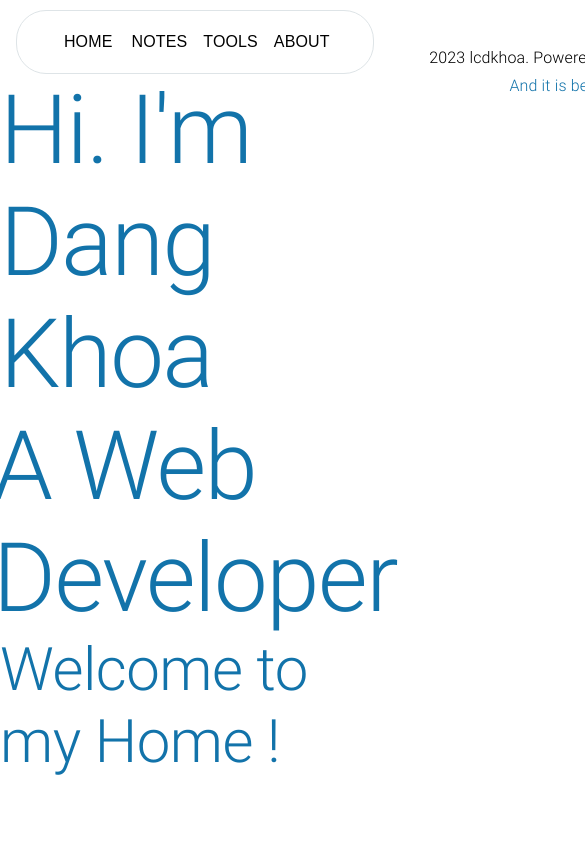
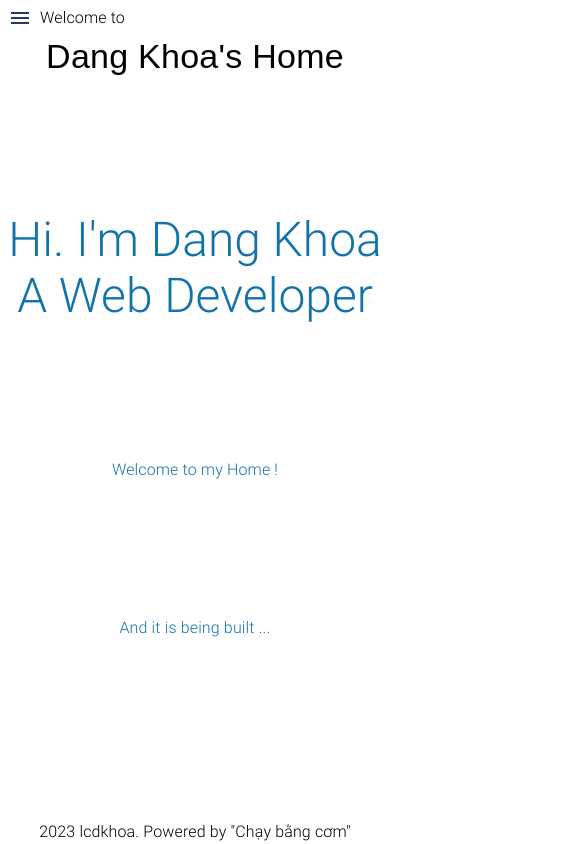
Before and after one commit to lcdkhoa/mayguy_onethreefive, a React (Vite) app: page / in a window 390 px wide. Shown: the top 844 px of the page, 585 px wide, since content can reach past the window. Built offline with nearby package versions, Linux system fonts and the light colour scheme.

Commit message:
added auto render by media, fixed header layout

```diff
--- a/package.json
+++ b/package.json
@@ -19,6 +19,7 @@
     "react": "^18.2.0",
     "react-dom": "^18.2.0",
     "react-redux": "^8.1.3",
+    "react-responsive": "^9.0.2",
     "smoothscroll-polyfill": "^0.4.4"
   },
   "devDependencies": {
--- a/src/components/Header/Desktop/index.jsx
+++ b/src/components/Header/Desktop/index.jsx
@@ -28,7 +28,7 @@ const DesktopHeader = () => {
 					border: '1px solid #DEE4E7',
 					borderRadius: '30px',
 					padding: '10px 0px 10px',
-					marginTop: '10px',
+					marginTop: '2vh',
 				}}
 			>
 				{sections.map((section) => (
--- a/src/components/Header/Mobile/index.jsx
+++ b/src/components/Header/Mobile/index.jsx
@@ -33,8 +33,7 @@ const MobileHeader = () => {
 	}, [isMobileDevice]);
 
 	return (
-		<Grid item xs container direction={'column'} padding={'10px 0px 10px'}>
-			<Grid item width={'100%'} container direction="row" alignItems={'center'}>
+		<Grid item container direction="row" alignItems={'center'}>
 			<Button
 				onClick={handleClick}
 				style={{ justifyContent: 'flex-start', minWidth: 0 }}
@@ -78,7 +77,6 @@ const MobileHeader = () => {
 				variant={'body1'}
 				style={{
 					alignContent: 'center',
-						fontFamily: "'Montserrat', sans-serif",
 				}}
 			>
 				Welcome to
@@ -98,7 +96,6 @@ const MobileHeader = () => {
 				</Typography>
 			</Grid>
 		</Grid>
-		</Grid>
 	);
 };
 
--- a/src/containers/App/App.jsx
+++ b/src/containers/App/App.jsx
@@ -7,10 +7,11 @@ import NotFound from '@/containers/NotFound';
 import Notes from '@/containers/Notes';
 import Tools from '@/containers/Tools';
 import { Grid } from '@mui/material';
+import { useMediaQuery } from 'react-responsive';
 import { BrowserRouter, Route, Routes } from 'react-router-dom';
 
 function App() {
-	const isMobile = /iPhone|Android/i.test(navigator.userAgent);
+	const isMobile = useMediaQuery({ maxWidth: 768 });
 	return (
 		<Grid direction="column" container height={window.innerHeight}>
 			<DeviceContext.Provider value={isMobile}>
--- a/src/containers/Home/components/Hi.jsx
+++ /dev/null
@@ -1,56 +0,0 @@
-import { Grid, Typography } from '@mui/material';
-import { useTheme } from '@mui/material/styles';
-
-const Hi = () => {
-	const theme = useTheme();
-	return (
-		<Grid item container direction={'column'} xs>
-			<Grid
-				item
-				container
-				justifyContent={'center'}
-				alignContent={'flex-end'}
-				xs={3}
-			>
-				<Typography variant="h1" color={theme.palette.text.primary}>
-					Hi. I'm Dang Khoa
-				</Typography>
-			</Grid>
-			<Grid
-				item
-				container
-				justifyContent={'center'}
-				alignContent={'flex-start'}
-				xs={3}
-			>
-				<Typography variant="h1" color={theme.palette.text.primary}>
-					A Web Developer
-				</Typography>
-			</Grid>
-			<Grid
-				item
-				container
-				justifyContent={'center'}
-				alignContent={'flex-start'}
-				xs={3}
-			>
-				<Typography variant="h2" color={theme.palette.text.primary}>
-					Welcome to my Home !
-				</Typography>
-			</Grid>
-			<Grid
-				item
-				container
-				justifyContent={'center'}
-				alignContent={'flex-start'}
-				xs={3}
-			>
-				<Typography variant="body1" color={theme.palette.text.primary}>
-					And it is being built ...
-				</Typography>
-			</Grid>
-		</Grid>
-	);
-};
-
-export default Hi;
--- a/src/containers/Home/components/MainContent.jsx
+++ b/src/containers/Home/components/MainContent.jsx
@@ -1,59 +1,67 @@
 import DeviceContext from '@/components/DetectDevice';
-import { backgroundDesktop, backgroundMobile } from '@/configs/constants';
-import { Grid } from '@mui/material';
-import { useContext, useEffect, useState } from 'react';
+import { Grid, Typography } from '@mui/material';
+import { useTheme } from '@mui/material/styles';
+import { useContext } from 'react';
 
 const MainContent = () => {
-	const [background, setBackground] = useState([]);
+	const theme = useTheme();
 	let isMobileDevice = useContext(DeviceContext);
-
-	useEffect(() => {
-		isMobileDevice
-			? setBackground(backgroundMobile)
-			: setBackground(backgroundDesktop);
-	}, [isMobileDevice]);
-
-	const createKeyframes = () => {
-		const keyframes = background.map(
-			(image, index) => `
-        ${(index / background.length) * 100}% {
-          background-image: url(${image});
-          opacity: 1;
-        }
-      `
-		);
-		return `@keyframes changeBackground {
-      ${keyframes.join('\n')}
-      100% {
-        background-image: url(${background[0]});
-        opacity: 1;
-      }
-    }`;
-	};
-	const styles = {
-		imageContainer: {
-			borderColor: '#DEE4E7',
-			borderRadius: '10px',
-			backgroundSize: 'cover',
-			backgroundRepeat: 'no-repeat',
-			backgroundPosition: 'center',
-			animation: `changeBackground 10s infinite`,
-		},
-	};
-
 	return (
-		<>
-			<style>{createKeyframes()}</style>
+		<Grid item container direction={'row'} xs>
 			<Grid
-				margin={'10px 0 10px 0'}
 				item
 				container
-				direction={'row'}
-				border={5}
+				justifyContent={'center'}
+				alignContent={'flex-end'}
 				xs={12}
-				sx={styles.imageContainer}
-			></Grid>
-		</>
+			>
+				<Typography
+					variant={!isMobileDevice ? 'h1' : 'h3'}
+					color={theme.palette.text.primary}
+				>
+					Hi. I'm Dang Khoa
+				</Typography>
+			</Grid>
+			<Grid
+				item
+				container
+				justifyContent={'center'}
+				alignContent={'flex-start'}
+				xs={12}
+			>
+				<Typography
+					variant={!isMobileDevice ? 'h1' : 'h3'}
+					color={theme.palette.text.primary}
+				>
+					A Web Developer
+				</Typography>
+			</Grid>
+			<Grid
+				item
+				container
+				justifyContent={'center'}
+				alignContent={'flex-start'}
+				xs={12}
+			>
+				<Typography
+					variant={!isMobileDevice ? 'h2' : 'body1'}
+					color={theme.palette.text.primary}
+				>
+					Welcome to my Home !
+				</Typography>
+			</Grid>
+			<Grid
+				item
+				container
+				justifyContent={'center'}
+				alignContent={'flex-start'}
+				xs={12}
+			>
+				<Typography variant="body1" color={theme.palette.text.primary}>
+					And it is being built ...
+				</Typography>
+			</Grid>
+		</Grid>
 	);
 };
 
--- a/src/containers/Home/index.jsx
+++ b/src/containers/Home/index.jsx
@@ -1,12 +1,7 @@
-import DeviceContext from '@/components/DetectDevice';
-import { useContext } from 'react';
-
-import Hi from './components/Hi';
 import MainContent from './components/MainContent';
 
 const Home = () => {
-	let isMobileDevice = useContext(DeviceContext);
-	return !isMobileDevice ? <Hi /> : <MainContent />;
+	return <MainContent />;
 };
 
 export default Home;
```
Also changed, not shown: 1 other file (tests, documents, lock files or other folders). Lines whose indentation alone changed are shown as unchanged.
